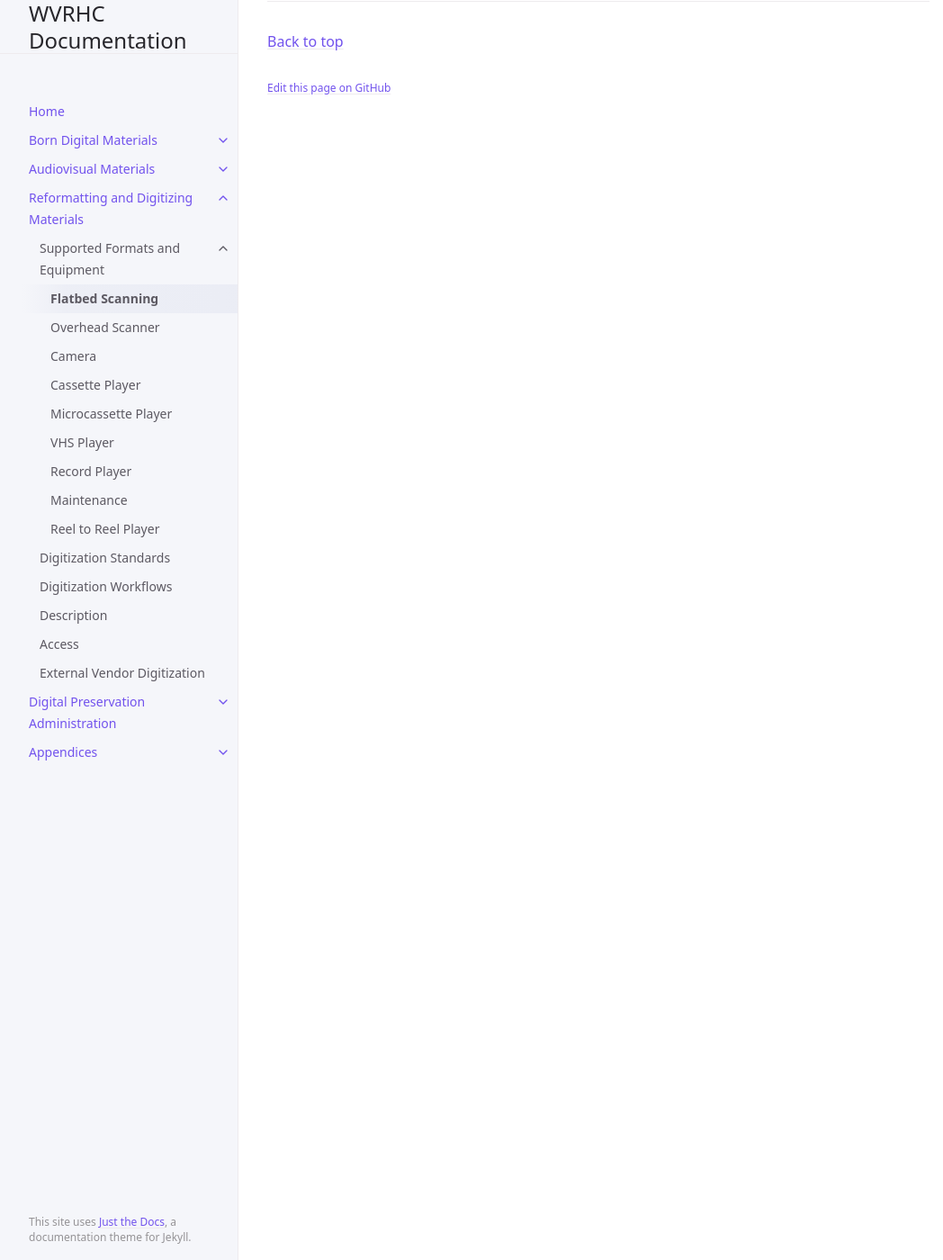
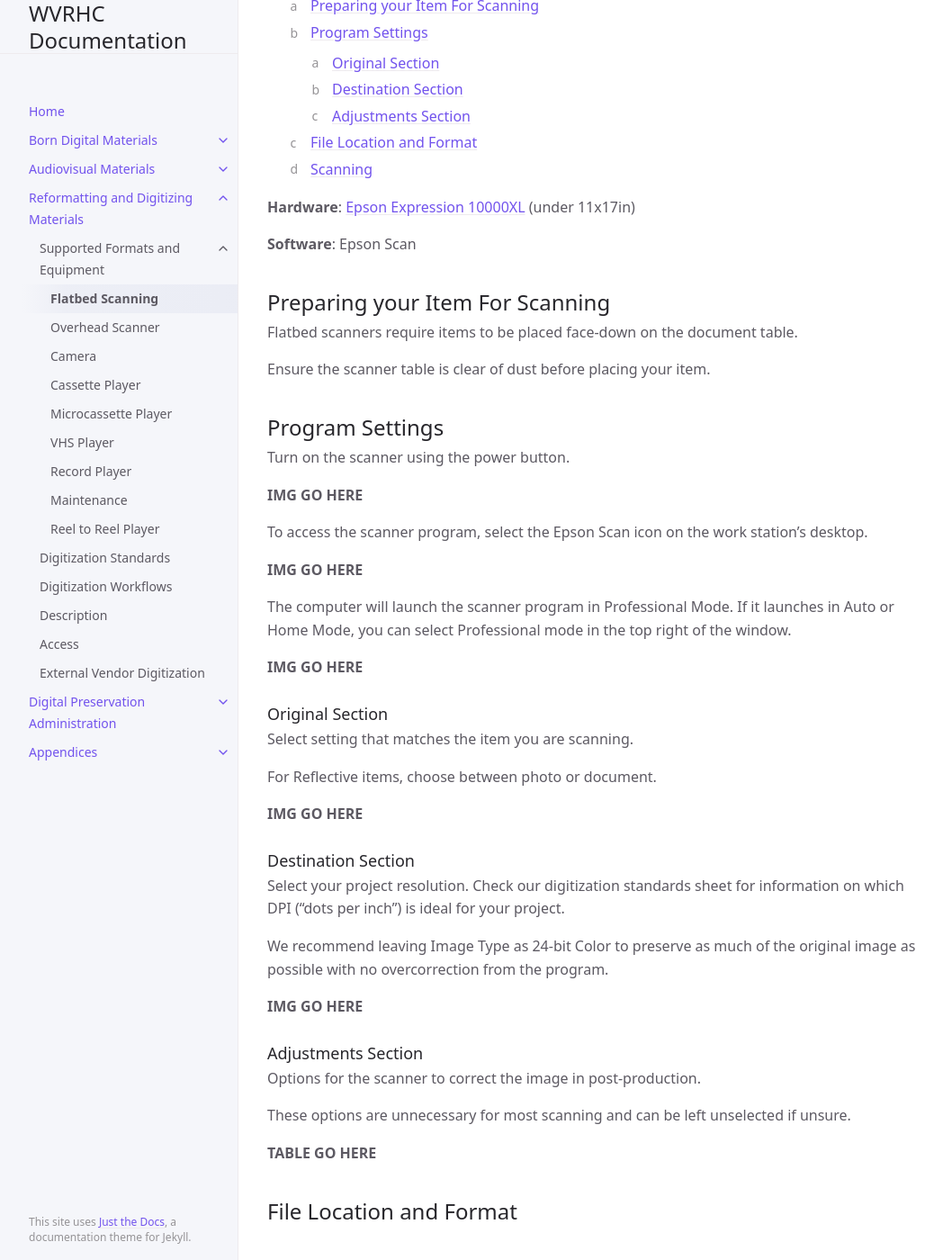
Before and after one commit to elizajames/digital-preservation-documentation, a Jekyll site: the page built from docs/Reformatting-And-Digitizing-Materials/Digitization-Procedures/flatbed-scanner.md, in a window 1280 px wide and 1400 px high, scrolled down 215 px. Shown: the whole window at 90% size, without its empty margins (107-1155 px from the left). Built offline with Jekyll 4.4.1, drawn with Linux system fonts in a browser that asks for light colours; some of the changed text lies outside the part shown.

Commit message:
flatbed content

```diff
--- a/docs/Reformatting-And-Digitizing-Materials/Digitization-Procedures/flatbed-scanner.md
+++ b/docs/Reformatting-And-Digitizing-Materials/Digitization-Procedures/flatbed-scanner.md
@@ -8,5 +8,64 @@ nav_order: 1
 ---
 
 # Flatbed Scanner
+{: .fs-6 .fw-300 }
+
+## On this page
+{: .no_toc .text-delta }
+
+1. TOC
+{:toc}
+
+__Hardware__: [Epson Expression 10000XL](https://files.support.epson.com/pdf/ex10kg/ex10kgu1.pdf) (under 11x17in)
+
+__Software__: Epson Scan
+
+## Preparing your Item For Scanning
+
+Flatbed scanners require items to be placed face-down on the document table.
+
+Ensure the scanner table is clear of dust before placing your item.
+
+## Program Settings
+
+Turn on the scanner using the power button.
+
+__IMG GO HERE__
+
+To access the scanner program, select the Epson Scan icon on the work station’s desktop.
+
+__IMG GO HERE__
+
+The computer will launch the scanner program in Professional Mode. If it launches in Auto or Home Mode, you can select Professional mode in the top right of the window.
+
+__IMG GO HERE__
+
+### Original Section
+
+Select setting that matches the item you are scanning.
+
+For Reflective items, choose between photo or document.
+
+__IMG GO HERE__
+
+### Destination Section
+
+Select your project resolution. Check our digitization standards sheet for information on which DPI (“dots per inch”)  is ideal for your project.
+
+We recommend leaving Image Type as 24-bit Color to preserve as much of the original image as possible with no overcorrection from the program.
+
+__IMG GO HERE__
+
+### Adjustments Section
+
+Options for the scanner to correct the image in post-production.
+
+These options are unnecessary for most scanning and can be left unselected if unsure.
+
+__TABLE GO HERE__
+
+## File Location and Format
+
+## Scanning
 
 Coming soon!
```
